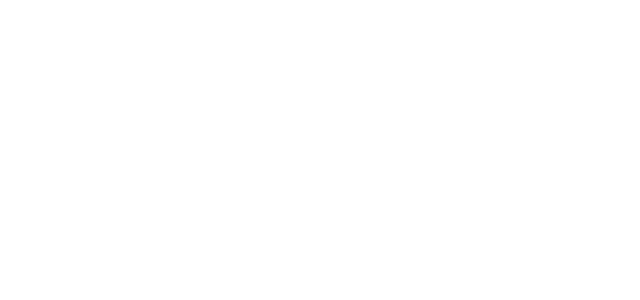
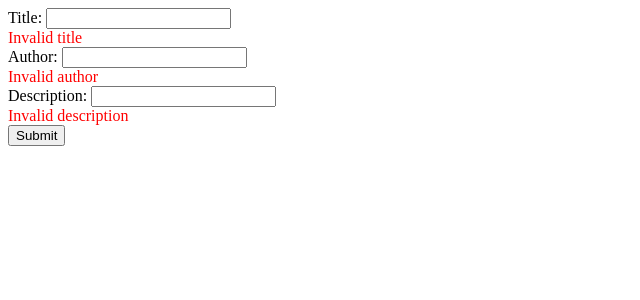
Before and after one commit to phanvietdung2101/test-module-5, an Angular app: page /edit-book/1 in a window 1280 px wide. Before the commit this address led to /. Shown: the top 300 px of the page, without its empty margins (0-640 px from the left). Built offline with nearby package versions, Linux system fonts and the light colour scheme; no server answers.

Commit message:
add delete component

```diff
--- a/src/app/app-routing.module.ts
+++ b/src/app/app-routing.module.ts
@@ -16,11 +16,11 @@
     component: CreateBookComponent
   },
   {
-    path: "edit-book",
+    path: "edit-book/:id",
     component: EditBookComponent
   },
   {
-    path: "delete-book",
+    path: "delete-book/:id",
     component: DeleteBookComponent
   },
 ];
--- a/src/app/book-list/book-list.component.html
+++ b/src/app/book-list/book-list.component.html
@@ -10,8 +10,8 @@
         <td>{{book.title}}</td>
         <td>{{book.author}}</td>
         <td>
-            <a>Edit</a>
-            <a>Delete</a>
+            <a [routerLink]="['/edit-book',book.id]">Edit</a> ||
+            <a [routerLink]="['/delete-book',book.id]">Delete</a>
         </td>
     </tr>
 </table>
--- a/src/app/book.service.ts
+++ b/src/app/book.service.ts
@@ -27,4 +27,8 @@
   deleteBook(id: number) {
     return this.http.delete('http://localhost:3000/books/' + id);
   }
-}
+
+  editBook(id: number,book : Partial<IBook>): Observable<IBook>{
+    return this.http.put<IBook>('http://localhost:3000/books/' + id,book)
+  }
+}0.
--- a/src/app/delete-book/delete-book.component.html
+++ b/src/app/delete-book/delete-book.component.html
@@ -1 +1,21 @@
-<p>delete-book works!</p>
+<a routerLink="">Home</a>
+<hr>
+<div>
+    <label>Id: </label>
+    <p>{{book.id}}</p>
+</div>
+<div>
+    <label>Title: </label>
+    <p>{{book.title}}</p>
+</div>
+<div>
+    <label>Author: </label>
+    <p>{{book.author}}</p>
+</div>
+<div>
+    <label>Description: </label>
+    <p>{{book.description}}</p>
+</div>
+<button (click)="onClick()">
+Delete this book
+</button>
--- a/src/app/delete-book/delete-book.component.ts
+++ b/src/app/delete-book/delete-book.component.ts
@@ -1,4 +1,8 @@
+import { IBook } from './../model/book';
 import { Component, OnInit } from '@angular/core';
+import { BookService } from '../book.service';
+import { FormBuilder } from '@angular/forms';
+import { ActivatedRoute, Router } from '@angular/router';
 
 @Component({
   selector: 'app-delete-book',
@@ -6,10 +10,25 @@
   styleUrls: ['./delete-book.component.css']
 })
 export class DeleteBookComponent implements OnInit {
-
-  constructor() { }
+  book: IBook
+  router: Router
+  constructor(private bookService: BookService,private route: ActivatedRoute) { }
 
   ngOnInit(): void {
+    let id:number;
+    this.route.paramMap.subscribe(params => {
+      id = Number(params.get('id'));
+    })
+    this.bookService.getBookById(id).subscribe(data => {
+      this.book = data;
+    });
+  }
+
+  onClick(){
+    this.bookService.deleteBook(this.book.id).subscribe(data =>
+      {
+        this.router.navigateByUrl("localhost:4200")
+      })
   }
 
 }
--- a/src/app/edit-book/edit-book.component.html
+++ b/src/app/edit-book/edit-book.component.html
@@ -1 +1,27 @@
-<p>edit-book works!</p>
+<form [formGroup]="bookForm" (ngSubmit)="onSubmit()">
+  <div>
+    <label>Title: </label>
+    <input formControlName="title" />
+  </div>
+  <div *ngIf="bookForm.get('title').invalid" style="color: red;">
+    Invalid title
+  </div>
+  <div>
+    <label>Author: </label>
+    <input formControlName="author" />
+  </div>
+  <div *ngIf="bookForm.get('author').invalid" style="color: red;">
+    Invalid author
+  </div>
+  <div>
+    <label>Description: </label>
+    <input formControlName="description" />
+  </div>
+  <div *ngIf="bookForm.get('description').invalid" style="color: red;">
+    Invalid description
+  </div>
+
+  <div>
+    <button type="submit">Submit</button>
+  </div>
+</form>
--- a/src/app/edit-book/edit-book.component.ts
+++ b/src/app/edit-book/edit-book.component.ts
@@ -1,4 +1,8 @@
+import { IBook } from './../model/book';
+import { BookService } from './../book.service';
+import { FormGroup, FormBuilder, Validators } from '@angular/forms';
 import { Component, OnInit } from '@angular/core';
+import { ActivatedRoute } from '@angular/router';
 
 @Component({
   selector: 'app-edit-book',
@@ -6,10 +10,47 @@
   styleUrls: ['./edit-book.component.css']
 })
 export class EditBookComponent implements OnInit {
-
-  constructor() { }
+  bookForm: FormGroup
+  book: IBook
+  constructor(private bookService: BookService, private fb: FormBuilder,private route: ActivatedRoute) { }
 
   ngOnInit(): void {
+    let id: number
+    this.route.paramMap.subscribe(params => {
+     id = Number(params.get('id'));
+    });
+
+    this.bookForm = this.fb.group({
+      title: ['', [Validators.required]],
+      author: ['', [Validators.required]],
+      description: ['', [Validators.required]],
+    })
+
+    this.bookService.getBookById(id).subscribe(
+      data => {
+        this.book = data;
+        this.bookForm.patchValue(data)
+      }
+    )
+
+
+  }
+
+
+
+  onSubmit(){
+    if(this.bookForm.valid){
+      console.log(this.bookForm)
+      const book = this.bookForm.value;
+      this.bookService.editBook(this.book.id,book).subscribe(
+        data => {
+          this.bookForm.reset('');
+        },
+        err => {
+          alert(err)
+        }
+      )
+    }
   }
 
 }
```
